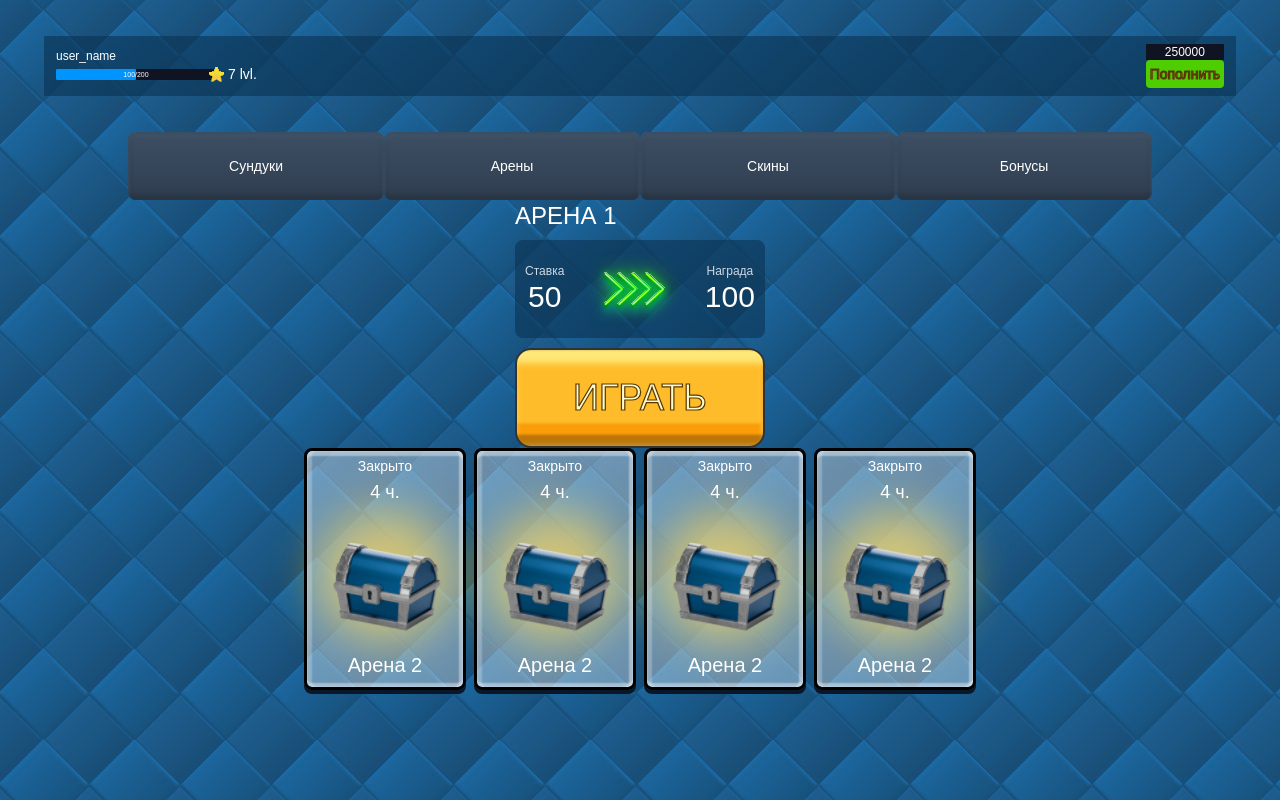
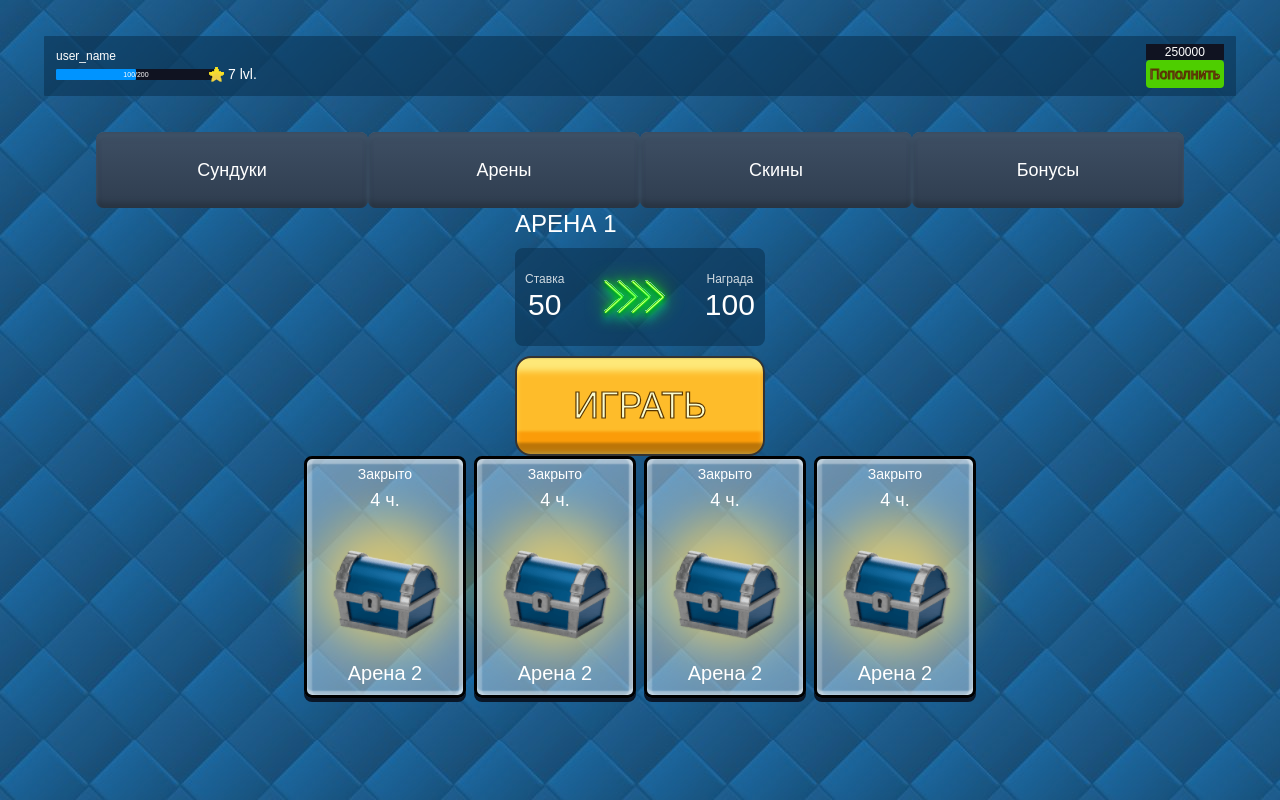
Before and after one commit to DenisEgorov200/rps, a React (Vite) app: page / in a window 1280 px wide. Built offline with nearby package versions, Linux system fonts and the light colour scheme; some icons are missing.

Commit message:
feat: add responsive in nav menu

```diff
--- a/src/layout/ui/nav-menu/ui/nav-menu.tsx
+++ b/src/layout/ui/nav-menu/ui/nav-menu.tsx
@@ -3,11 +3,11 @@ const NAV_MENU_ITEMS = ['сундуки', 'арены', 'скины', 'бону
 export const NavMenu = () => {
   return (
     <nav className="fixed bottom-0 w-full sm:relative">
-      <ul className="flex items-center sm:px-32">
+      <ul className="flex items-center sm:px-24">
         {NAV_MENU_ITEMS.map((item) => (
           <li
             key={item}
-            className="w-full p-6 bg-gradient-blue shadow-nav-menu rounded-t text-sm text-white text-center capitalize cursor-pointer sm:rounded-lg transition-all duration-300 hover:bg-gradient-blue-active hover:shadow-nav-menu-active"
+            className="w-full py-5 sm:p-6 bg-gradient-blue shadow-nav-menu rounded-t sm:rounded-lg text-sm sm:text-lg text-white text-center capitalize cursor-pointer transition-all duration-300 hover:bg-gradient-blue-active hover:shadow-nav-menu-active hover:scale-y-105"
           >
             {item}
           </li>
```
